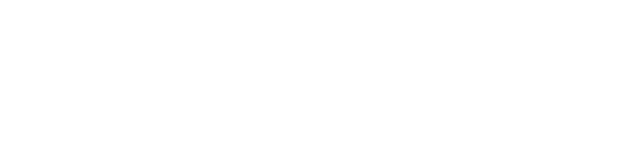
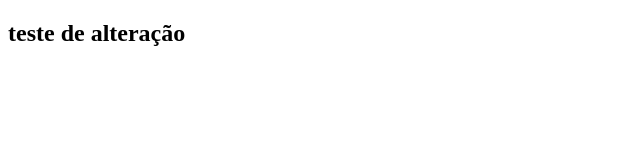
Before and after one commit to zurcx/projeto-curso-git, a plain HTML site: page index.html in a window 1280 px wide. Shown: the whole page, without its empty margins (0-640 px from the left). Drawn offline with Linux system fonts and the light colour scheme.

Commit message:
Adicionei linha de teste

```diff
--- a/index.html
+++ b/index.html
@@ -4,6 +4,6 @@
 	<title>Estudo git</title>
 </head>
 <body>
-
+<h2>teste de alteração</h2>
 </body>
 </html>
```
